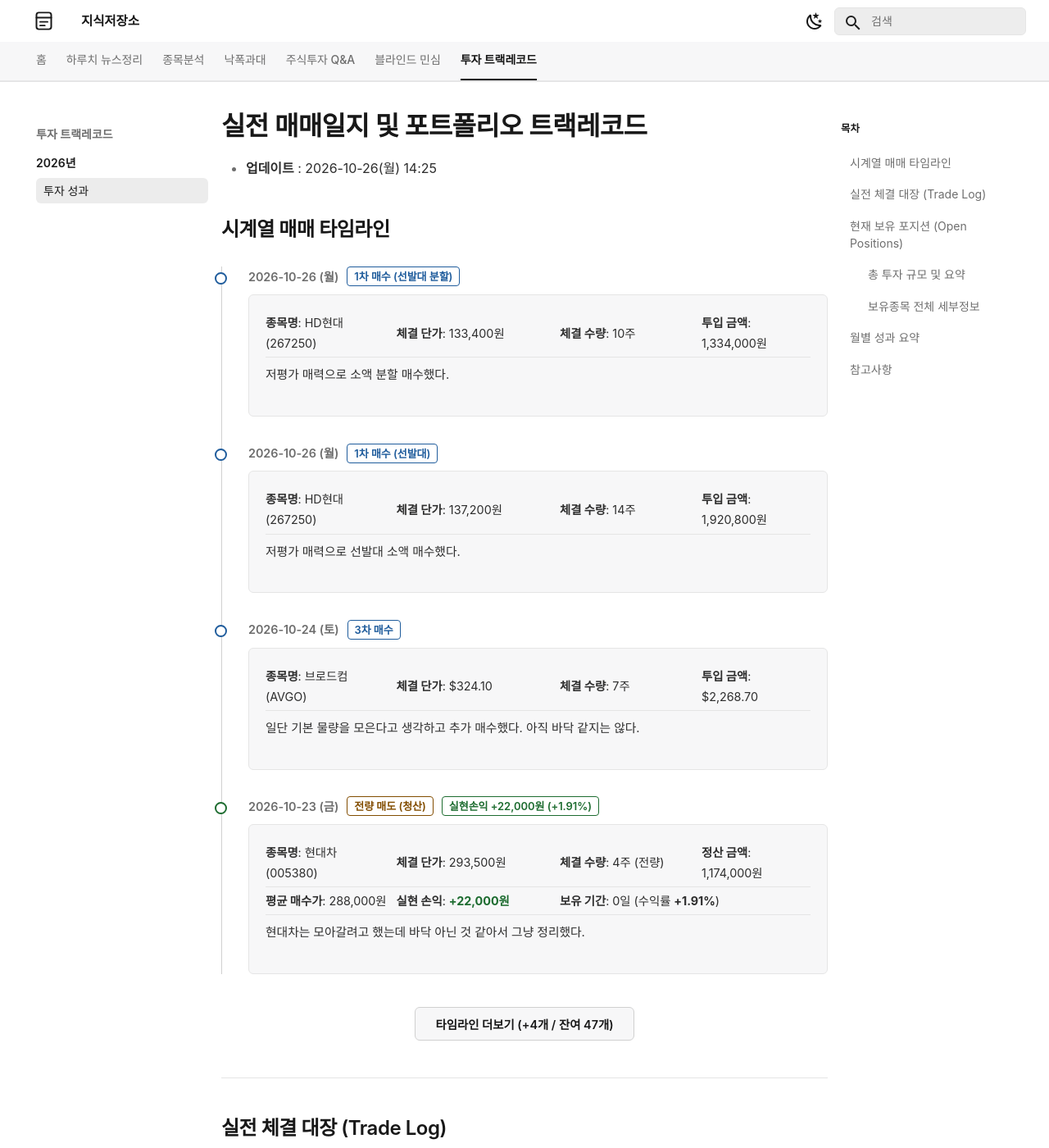
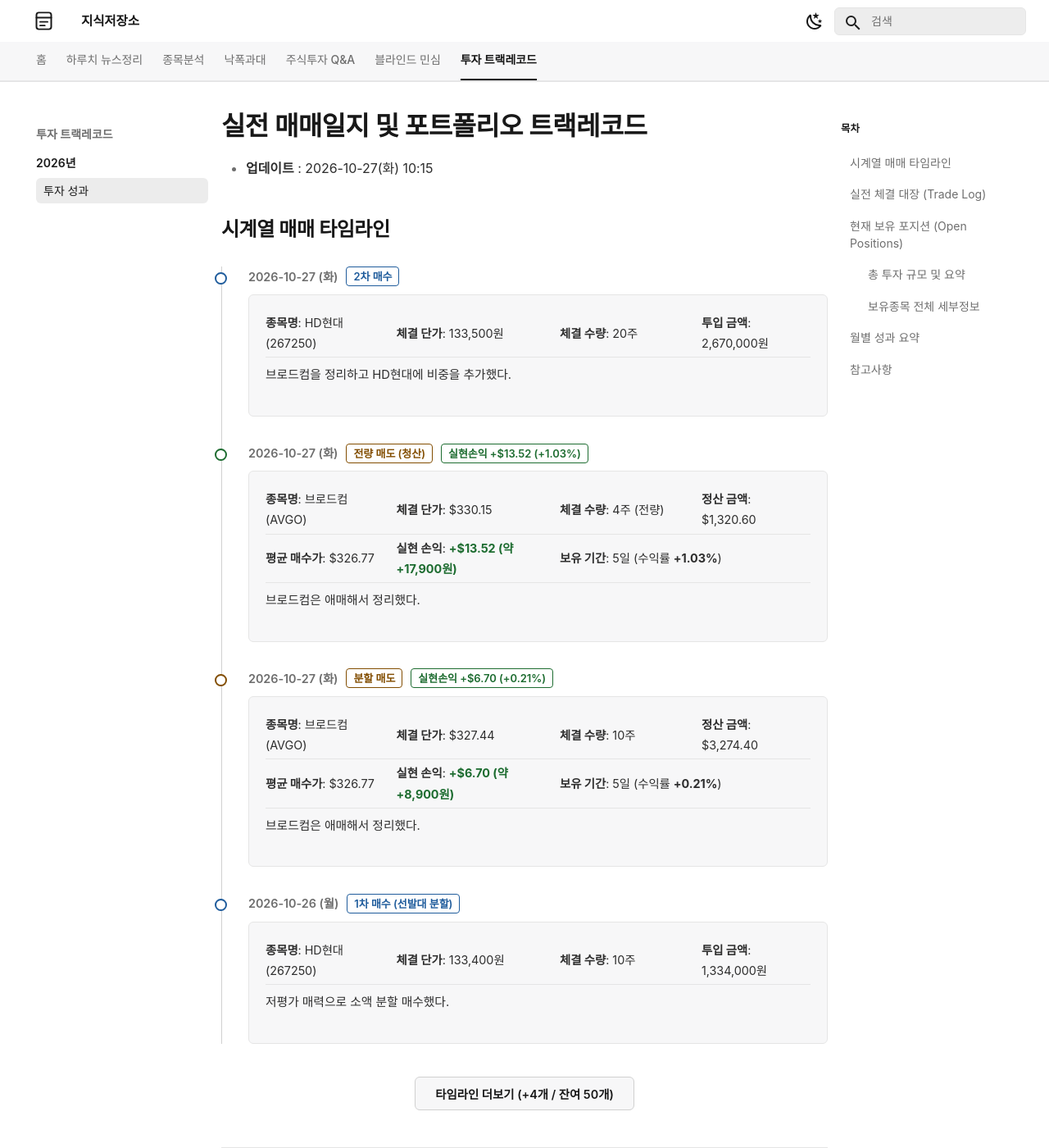
Before and after one commit to ju-sic/ju-sic.github.io, an MkDocs documentation site: the page built from docs/records/2026/trade-track-record.md, in a window 1280 px wide and 1400 px high. Shown: the whole window at 82% size. Built offline with MkDocs 1.6.1 and Material for MkDocs 9.7.7, drawn with Linux system fonts in a browser that asks for light colours; some web fonts are replaced; a script that is not in the unit is left out; some of the changed text lies outside the part shown.

Commit message:
2026년 10월 27일 브로드컴 전량 청산 및 HD현대 비중 추가 실전 매매 기록 배포

```diff
--- a/docs/records/2026/trade-track-record.md
+++ b/docs/records/2026/trade-track-record.md
@@ -1,11 +1,77 @@
 # 실전 매매일지 및 포트폴리오 트랙레코드
 
-- **업데이트** : 2026-10-26(월) 14:25
+- **업데이트** : 2026-10-27(화) 10:15
 
 
 ## 시계열 매매 타임라인
 
 <div class="kb-timeline">
+  <div class="kb-timeline-item">
+    <div class="kb-timeline-marker kb-timeline-marker--buy"></div>
+    <div class="kb-timeline-header">
+      <span class="kb-timeline-date">2026-10-27 (화)</span>
+      <span class="kb-badge kb-badge--buy">2차 매수</span>
+    </div>
+    <div class="kb-timeline-body">
+      <table class="kb-timeline-table">
+        <tr>
+          <td><strong>종목명</strong>: HD현대 (267250)</td>
+          <td><strong>체결 단가</strong>: 133,500원</td>
+          <td><strong>체결 수량</strong>: 20주</td>
+          <td><strong>투입 금액</strong>: 2,670,000원</td>
+        </tr>
+      </table>
+      <p class="kb-timeline-desc">브로드컴을 정리하고 HD현대에 비중을 추가했다.</p>
+    </div>
+  </div>
+  <div class="kb-timeline-item">
+    <div class="kb-timeline-marker kb-timeline-marker--close"></div>
+    <div class="kb-timeline-header">
+      <span class="kb-timeline-date">2026-10-27 (화)</span>
+      <span class="kb-badge kb-badge--sell">전량 매도 (청산)</span>
+      <span class="kb-badge kb-badge--gain">실현손익 +$13.52 (+1.03%)</span>
+    </div>
+    <div class="kb-timeline-body">
+      <table class="kb-timeline-table">
+        <tr>
+          <td><strong>종목명</strong>: 브로드컴 (AVGO)</td>
+          <td><strong>체결 단가</strong>: $330.15</td>
+          <td><strong>체결 수량</strong>: 4주 (전량)</td>
+          <td><strong>정산 금액</strong>: $1,320.60</td>
+        </tr>
+        <tr>
+          <td><strong>평균 매수가</strong>: $326.77</td>
+          <td><strong>실현 손익</strong>: <strong style="color: var(--kb-sem-tip);">+$13.52 (약 +17,900원)</strong></td>
+          <td colspan="2"><strong>보유 기간</strong>: 5일 (수익률 <strong>+1.03%</strong>)</td>
+        </tr>
+      </table>
+      <p class="kb-timeline-desc">브로드컴은 애매해서 정리했다.</p>
+    </div>
+  </div>
+  <div class="kb-timeline-item">
+    <div class="kb-timeline-marker kb-timeline-marker--sell"></div>
+    <div class="kb-timeline-header">
+      <span class="kb-timeline-date">2026-10-27 (화)</span>
+      <span class="kb-badge kb-badge--sell">분할 매도</span>
+      <span class="kb-badge kb-badge--gain">실현손익 +$6.70 (+0.21%)</span>
+    </div>
+    <div class="kb-timeline-body">
+      <table class="kb-timeline-table">
+        <tr>
+          <td><strong>종목명</strong>: 브로드컴 (AVGO)</td>
+          <td><strong>체결 단가</strong>: $327.44</td>
+          <td><strong>체결 수량</strong>: 10주</td>
+          <td><strong>정산 금액</strong>: $3,274.40</td>
+        </tr>
+        <tr>
+          <td><strong>평균 매수가</strong>: $326.77</td>
+          <td><strong>실현 손익</strong>: <strong style="color: var(--kb-sem-tip);">+$6.70 (약 +8,900원)</strong></td>
+          <td colspan="2"><strong>보유 기간</strong>: 5일 (수익률 <strong>+0.21%</strong>)</td>
+        </tr>
+      </table>
+      <p class="kb-timeline-desc">브로드컴은 애매해서 정리했다.</p>
+    </div>
+  </div>
   <div class="kb-timeline-item">
     <div class="kb-timeline-marker kb-timeline-marker--buy"></div>
     <div class="kb-timeline-header">
@@ -1028,6 +1094,9 @@
 
 | 체결일자 | 종목명 (티커) | 구분 | 체결단가 | 수량 | 체결총액 | 청산단가 | 실현손익 | 수익률 | 보유일 |
 | :---: | :--- | :---: | :---: | :---: | :---: | :---: | :---: | :---: | :---: |
+| **10-27** | [HD현대 (`267250`)](../../stocks/2026/10/hd-hyundai.md) | 매수 (2차) | 133,500원 | 20주 | 2,670,000원 | — | (미실현) | — | — |
+| **10-27** | [브로드컴 (`AVGO`)](../../stocks/2026/08/broadcom.md) | 매도 (청산) | $326.77 | 4주 | $1,307.08 | $330.15 | **+$13.52 (약 +17,900원)** | **+1.03%** | **5일** |
+| **10-27** | [브로드컴 (`AVGO`)](../../stocks/2026/08/broadcom.md) | 분할 매도 | $326.77 | 10주 | $3,267.70 | $327.44 | **+$6.70 (약 +8,900원)** | **+0.21%** | **5일** |
 | **10-26** | [HD현대 (`267250`)](../../stocks/2026/10/hd-hyundai.md) | 매수 (1차) | 133,400원 | 10주 | 1,334,000원 | — | (미실현) | — | — |
 | **10-26** | [HD현대 (`267250`)](../../stocks/2026/10/hd-hyundai.md) | 매수 (1차) | 137,200원 | 14주 | 1,920,800원 | — | (미실현) | — | — |
 | **10-24** | [브로드컴 (`AVGO`)](../../stocks/2026/08/broadcom.md) | 매수 (3차) | $324.10 | 7주 | $2,268.70 | — | (미실현) | — | — |
@@ -1096,23 +1165,23 @@
 <div class="kb-portfolio-metrics">
   <div class="kb-portfolio-metric-card">
     <span class="label">현재 총 투자원금</span>
-    <span class="value">약 9,301,000원</span>
-    <span class="sub">해외 $4,574.78 + 국내 3,254,800원 (총 2개 종목)</span>
+    <span class="value">5,924,800원</span>
+    <span class="sub">국내 5,924,800원 (총 1개 종목)</span>
   </div>
   <div class="kb-portfolio-metric-card">
     <span class="label">최대 비중 종목</span>
-    <span class="value">브로드컴 (65.0%)</span>
-    <span class="sub">브로드컴 14주 ($4,574.78)</span>
+    <span class="value">HD현대 (100.0%)</span>
+    <span class="sub">HD현대 44주 (5,924,800원)</span>
   </div>
   <div class="kb-portfolio-metric-card">
     <span class="label">최장기 보유 종목</span>
-    <span class="value">브로드컴 (AVGO)</span>
-    <span class="sub">2026-10-22 진입 (5일차)</span>
+    <span class="value">HD현대 (267250)</span>
+    <span class="sub">2026-10-26 진입 (1일차)</span>
   </div>
   <div class="kb-portfolio-metric-card">
     <span class="label">현재 총 평가금액</span>
-    <span class="value">약 9,151,000원</span>
-    <span class="sub">평가손익 약 -150,000원 (-1.61%)</span>
+    <span class="value">5,988,400원</span>
+    <span class="sub">평가손익 +63,600원 (+1.07%)</span>
   </div>
 </div>
 
@@ -1120,10 +1189,9 @@
 
 | 종목명 (티커) | 비중 | 최초 진입일자 | 보유수량 | 평균매수가 | 현재가 | 평가손익 (수익률) |
 | :--- | :---: | :---: | :---: | :---: | :---: | :---: |
-| [브로드컴 (`AVGO`)](../../stocks/2026/08/broadcom.md) | **65.0%** | 2026-10-22 | 14주 | $326.77 | $321.68 | **-$71.26 (-1.56%)** |
-| [HD현대 (`267250`)](../../stocks/2026/10/hd-hyundai.md) | **35.0%** | 2026-10-26 | 24주 | 135,617원 | 133,300원 | **-55,600원 (-1.71%)** |
+| [HD현대 (`267250`)](../../stocks/2026/10/hd-hyundai.md) | **100.0%** | 2026-10-26 | 44주 | 134,655원 | 136,100원 | **+63,600원 (+1.07%)** |
 
-> *비중은 총 투자원금(약 9,301,000원, 환율 1,321.6원 기준) 기준 비중입니다.*
+> *비중은 총 투자원금(5,924,800원) 기준 비중입니다.*
 
 
 ---
@@ -1132,9 +1200,9 @@
 
 | 운용 월 | 총 거래건수 | 익절 건수 | 손절 건수 | 승률 | 월간 실현손익 | 월간 수익률 (MWR) |
 | :---: | :---: | :---: | :---: | :---: | :---: | :---: |
-| **2026-10** | 41건 | 12건 | 1건 | 92.3% | +1,119,900원 | +2.61% |
+| **2026-10** | 44건 | 14건 | 1건 | 93.3% | +1,146,700원 | +2.34% |
 | **2026-09** | 17건 | 3건 | 0건 | 100% | +720,800원 | +11.20% |
-| **누적 합계** | **58건** | **15건** | **1건** | **93.8%** | **+1,840,700원** | **+3.73%** |
+| **누적 합계** | **61건** | **17건** | **1건** | **94.4%** | **+1,867,500원** | **+3.37%** |
 
 ---
 
```
Also changed, not shown: docs/index.md (+1 -1 lines).
